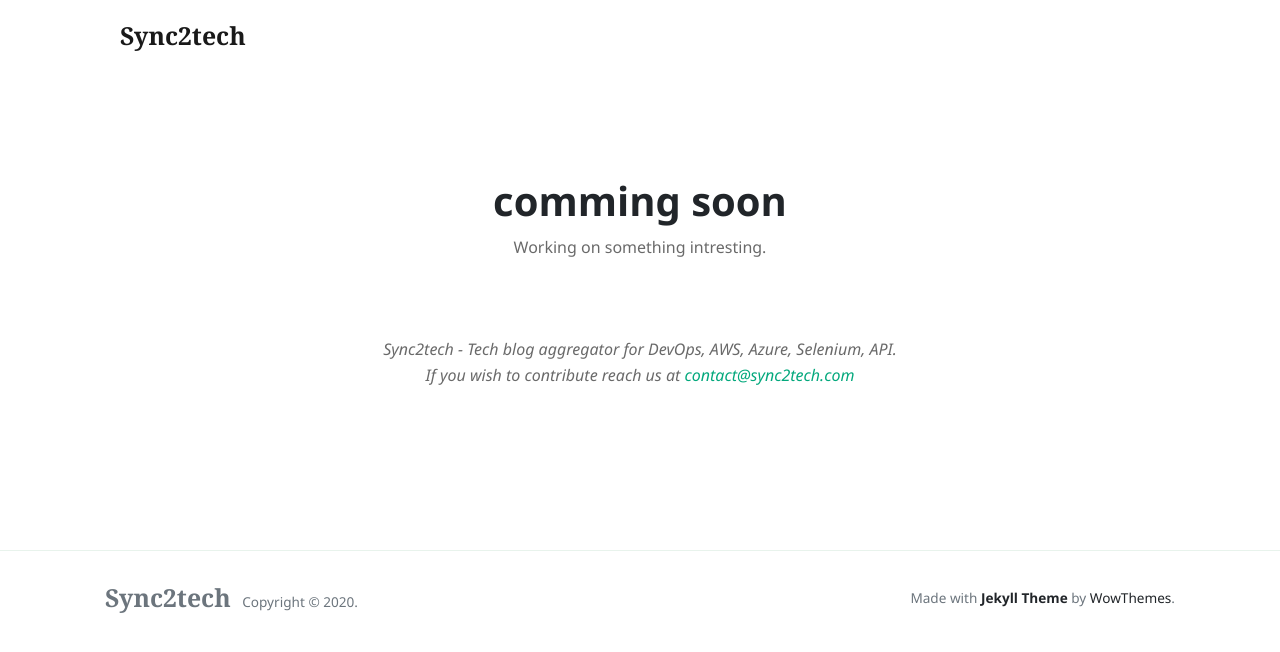
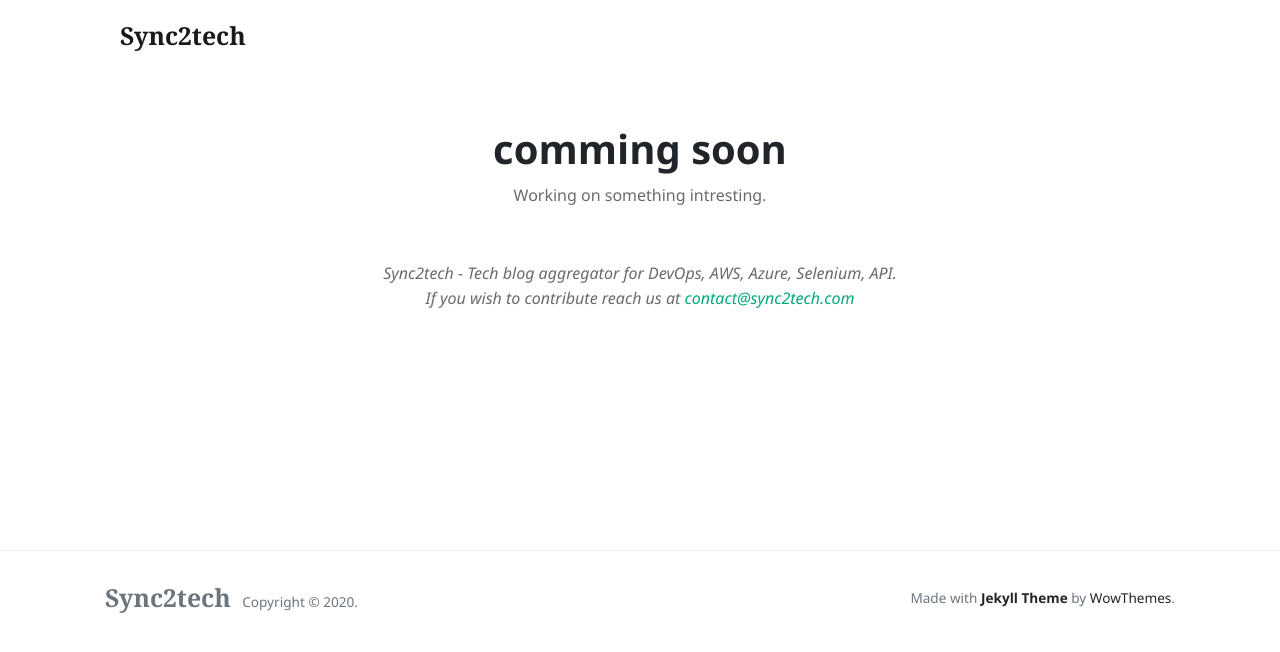
Before and after one commit to mohan-balakrishnan/sync2techold, a Jekyll site: the page built from index.html, in a window 1280 px wide. Shown: the top 652 px of the page. Built offline with Jekyll 4.4.1, drawn with Linux system fonts in a browser that asks for light colours; nearby versions of some CDN libraries; the list of posts is cut into pages by our own code.

Commit message:
Update index.html

```diff
--- a/index.html
+++ b/index.html
@@ -9,11 +9,11 @@ description: "Sync2tech - Tech blog aggregator for AWS, DevOps, Selenium, Rest A
 
 <div class="container">
 
-<br><br><br>
+<br>
 
 <center>
     <h1 class="h1 font-weight-bold">comming soon</h1>
-    <p class="excerpt"> Working on something intresting.</p><br><br>
+    <p class="excerpt"> Working on something intresting.</p><br>
     <p class="excerpt"><i>Sync2tech - Tech blog aggregator for DevOps, AWS, Azure, Selenium, API.<br>If you wish to contribute reach us at <a href="mailto:contact@sync2tech.com?Subject=Enquiry%20from%20sync2tech.com" target="_top">contact@sync2tech.com</a>
     </i></p>
 </center>
```
